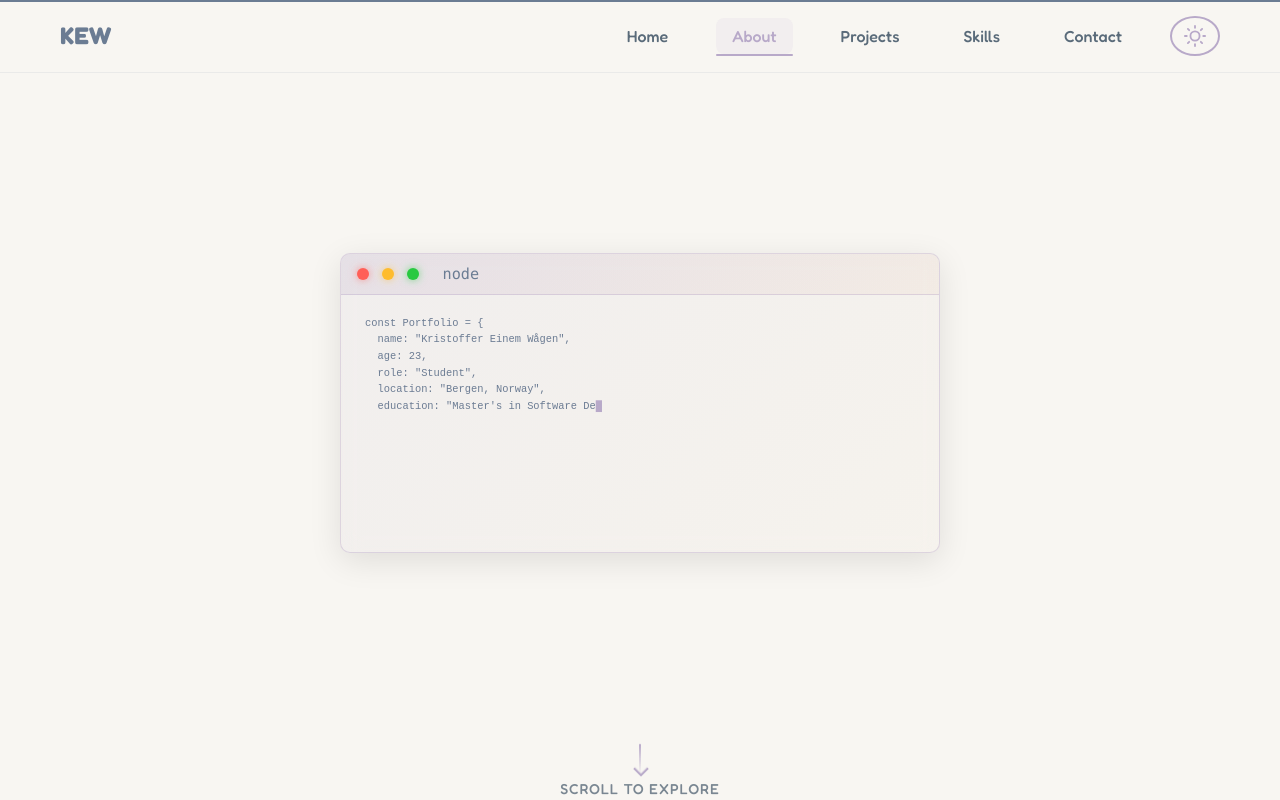
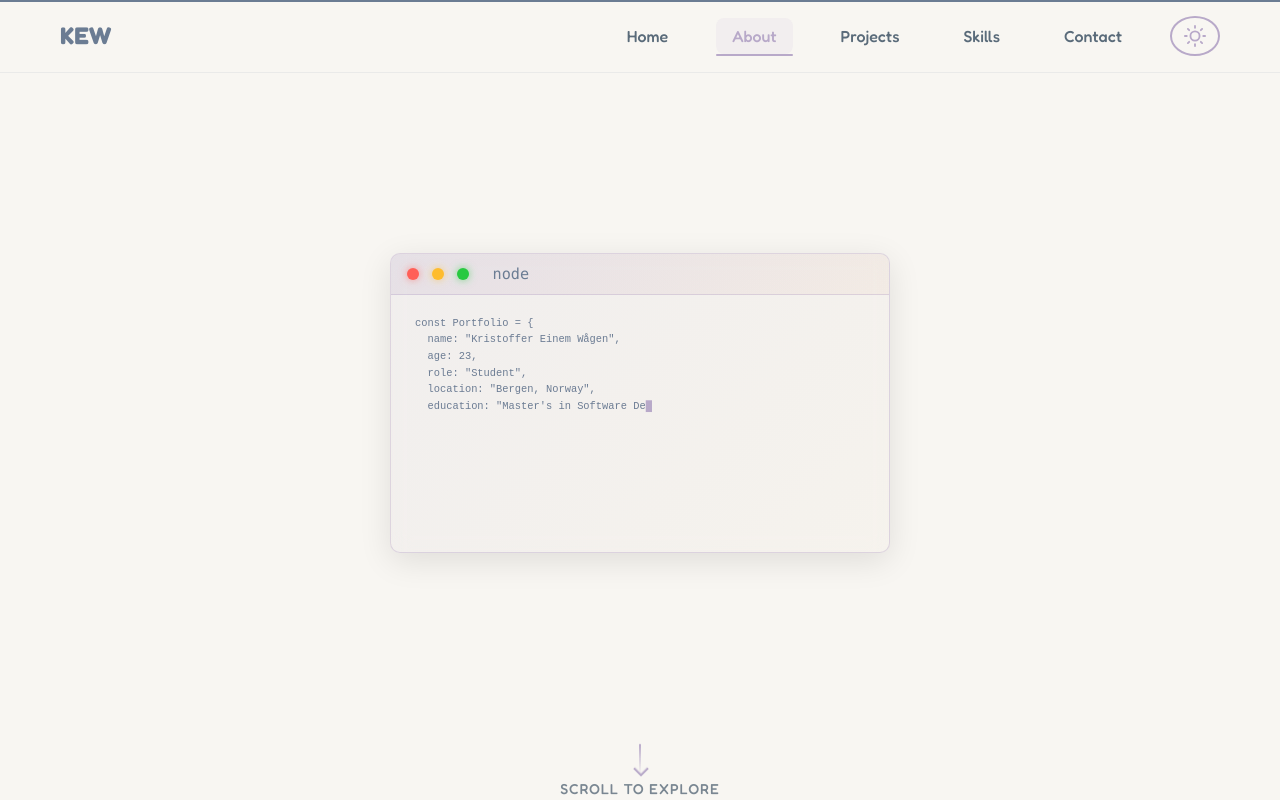
Before and after one commit to kristofferwaagen/portfolio, a React (Vite) app: page / in a window 1280 px wide. Shown: the top 800 px of the page. Built offline with nearby package versions, Linux system fonts and the light colour scheme.

Commit message:
Fix terminal width and project card alignment: responsive fixed width terminal and centered project headers

```diff
--- a/src/components/About.tsx
+++ b/src/components/About.tsx
@@ -42,7 +42,7 @@ export default function About({ setCurrentSection }: AboutProps) {
     },
     {
       year: "Jun 2025 - Aug 2025",
-      title: "Software Intern at DeepOcean AS",
+      title: "Summer Intern at DeepOcean AS",
       description: "Developed a prototype for ROV planning in Three.js.",
       type: "work"
     },
@@ -54,13 +54,13 @@ export default function About({ setCurrentSection }: AboutProps) {
     },
     {
       year: "Jun 2024 - Aug 2024",
-      title: "Software Development Intern at Yatta AS",
+      title: "Summer Intern at Yatta AS",
       description: "Developed a quiz platform for businesses to create and manage quizzes for their employees using React, Node.js, and MongoDB.",
       type: "work"
     },
     {
       year: "Jun 2023 - Aug 2023",
-      title: "Software Development Intern at Yatta AS",
+      title: "Summer Intern at Yatta AS",
       description: "Designed a prototype for LLM-based chatbot for bettering fish health in aquaculture using Microsoft Fabric.",
       type: "work"
     },
--- a/src/components/TerminalAnimation.tsx
+++ b/src/components/TerminalAnimation.tsx
@@ -40,6 +40,7 @@ export default function TerminalAnimation({ onComplete }: TerminalAnimationProps
   }, [onComplete]);
 
   return (
+    <div className="terminal-container">
       <div className="terminal-window">
         <div className="terminal-header">
           <span className="dot red" />
@@ -52,5 +53,6 @@ export default function TerminalAnimation({ onComplete }: TerminalAnimationProps
           <span className="terminal-cursor">&#9608;</span>
         </pre>
       </div>
+    </div>
   );
 }
--- a/src/styles/global.scss
+++ b/src/styles/global.scss
@@ -660,6 +660,14 @@ section {
   .about-stats {
     // Terminal Section
     .terminal-section {
+      .terminal-container {
+        width: 100%;
+        max-width: 600px;
+        margin: 0 auto;
+        display: flex;
+        justify-content: center;
+      }
+
       .terminal-window {
         background: linear-gradient(135deg, rgba(184, 169, 201, 0.1) 0%, rgba(232, 213, 196, 0.1) 100%);
         border-radius: 10px;
@@ -667,11 +675,16 @@ section {
         border: 1px solid rgba(184, 169, 201, 0.4);
         font-family: 'Fira Mono', 'SF Mono', 'Menlo', 'Monaco', 'Consolas', monospace;
         color: $primary-color;
-        width: 600px;
+        width: 500px;
         height: 300px;
         overflow: hidden;
         margin: 0 auto;
         backdrop-filter: blur(10px);
+
+        @media (max-width: 480px) {
+          width: 350px;
+          height: 260px;
+        }
       }
 
       .terminal-header {
@@ -710,6 +723,16 @@ section {
         background: transparent;
         text-align: left;
         overflow-y: auto;
+        word-wrap: break-word;
+        overflow-x: hidden;
+        width: 100%;
+        box-sizing: border-box;
+
+        @media (max-width: 480px) {
+          height: calc(260px - 60px);
+          font-size: 0.55rem;
+          padding: 0.8rem 0.6rem 0.8rem 1rem;
+        }
       }
 
       .terminal-cursor {
@@ -1030,7 +1053,7 @@ section {
       .project-header {
         display: flex;
         justify-content: space-between;
-        align-items: flex-start;
+        align-items: center;
         margin-bottom: 1rem;
         gap: 1rem;
 
@@ -1682,12 +1705,18 @@ section {
   border: 1px solid rgba(184, 169, 201, 0.4);
   font-family: 'Fira Mono', 'SF Mono', 'Menlo', 'Monaco', 'Consolas', monospace;
   color: $primary-color;
-  width: 600px;
+  width: 500px;
   height: 300px;
   overflow: hidden;
   margin: 0 auto;
   backdrop-filter: blur(10px);
-}
+
+  @media (max-width: 480px) {
+    width: 350px;
+    height: 260px;
+  }
+}
+
 .terminal-header {
   background: linear-gradient(135deg, rgba(184, 169, 201, 0.2) 0%, rgba(232, 213, 196, 0.2) 100%);
   padding: 0.5rem 1rem;
@@ -1696,6 +1725,7 @@ section {
   gap: 0.5rem;
   border-bottom: 1px solid rgba(184, 169, 201, 0.4);
 }
+
 .terminal-header .dot {
   width: 12px;
   height: 12px;
@@ -1703,15 +1733,18 @@ section {
   display: inline-block;
   margin-right: 0.3rem;
 }
+
 .terminal-header .red { background: #ff5f57; box-shadow: 0 0 8px rgba(255, 95, 87, 0.6); }
 .terminal-header .yellow { background: #febc2e; box-shadow: 0 0 8px rgba(254, 188, 46, 0.6); }
 .terminal-header .green { background: #28c940; box-shadow: 0 0 8px rgba(40, 201, 64, 0.6); }
+
 .terminal-title {
   color: $primary-color;
   font-size: 0.95rem;
   margin-left: 0.7rem;
   font-weight: 500;
 }
+
 .terminal-body {
   padding: 1.2rem 1rem 1.2rem 1.5rem;
   font-size: 0.65rem;
@@ -1720,11 +1753,17 @@ section {
   background: transparent;
   text-align: left;
   overflow-y: auto;
-}
+  word-wrap: break-word;
+  overflow-x: hidden;
+  width: 100%;
+  box-sizing: border-box;
+}
+
 .terminal-cursor {
   color: $accent-color;
   animation: blink 1.1s steps(1) infinite;
 }
+
 @keyframes blink {
   0%, 50% { opacity: 1; }
   51%, 100% { opacity: 0; }
@@ -1825,3 +1864,11 @@ section {
     }
   }
 }
+
+.terminal-container {
+  width: 100%;
+  max-width: 600px;
+  margin: 0 auto;
+  display: flex;
+  justify-content: center;
+}
```
Lines whose indentation alone changed are shown as unchanged.
